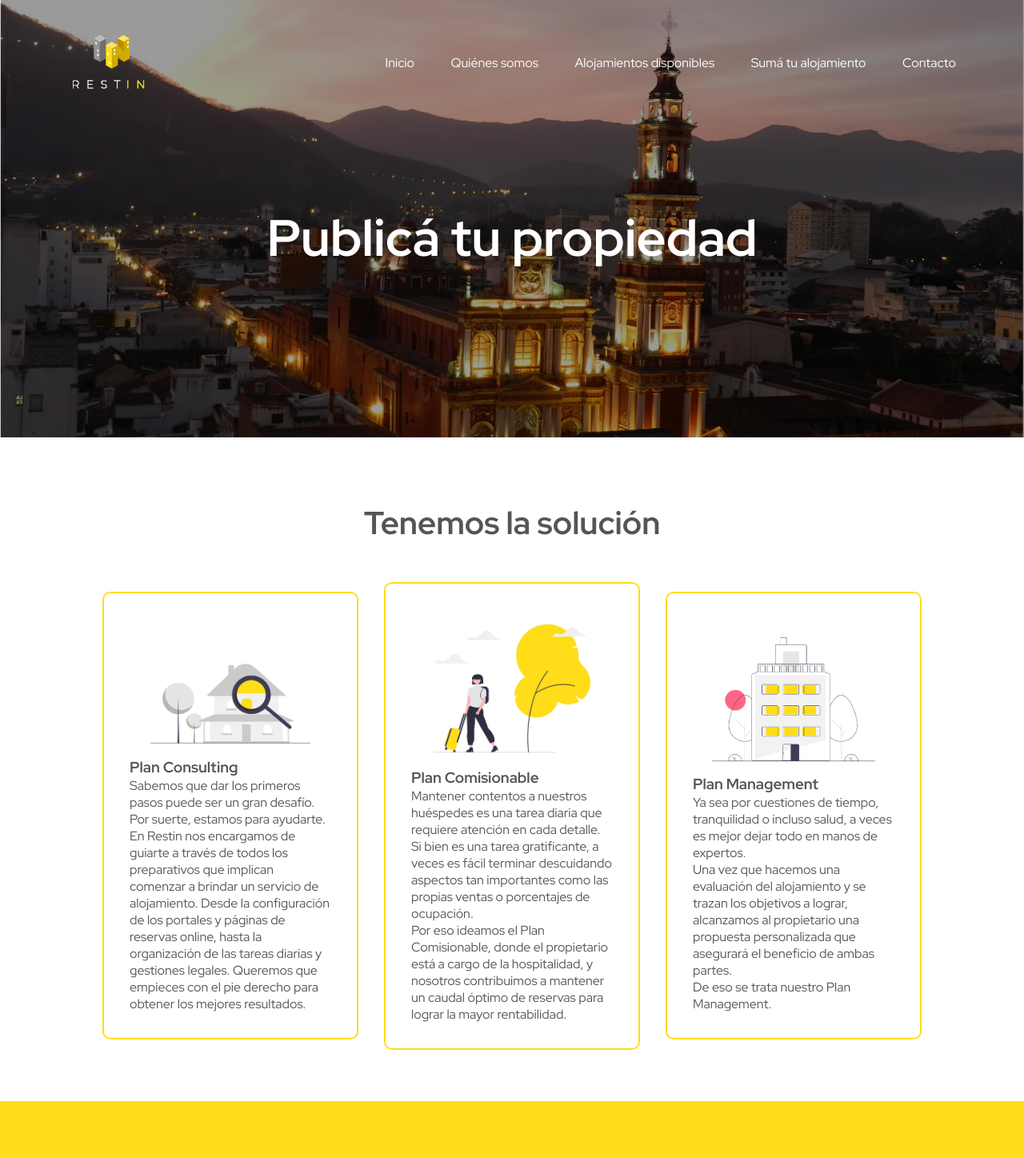
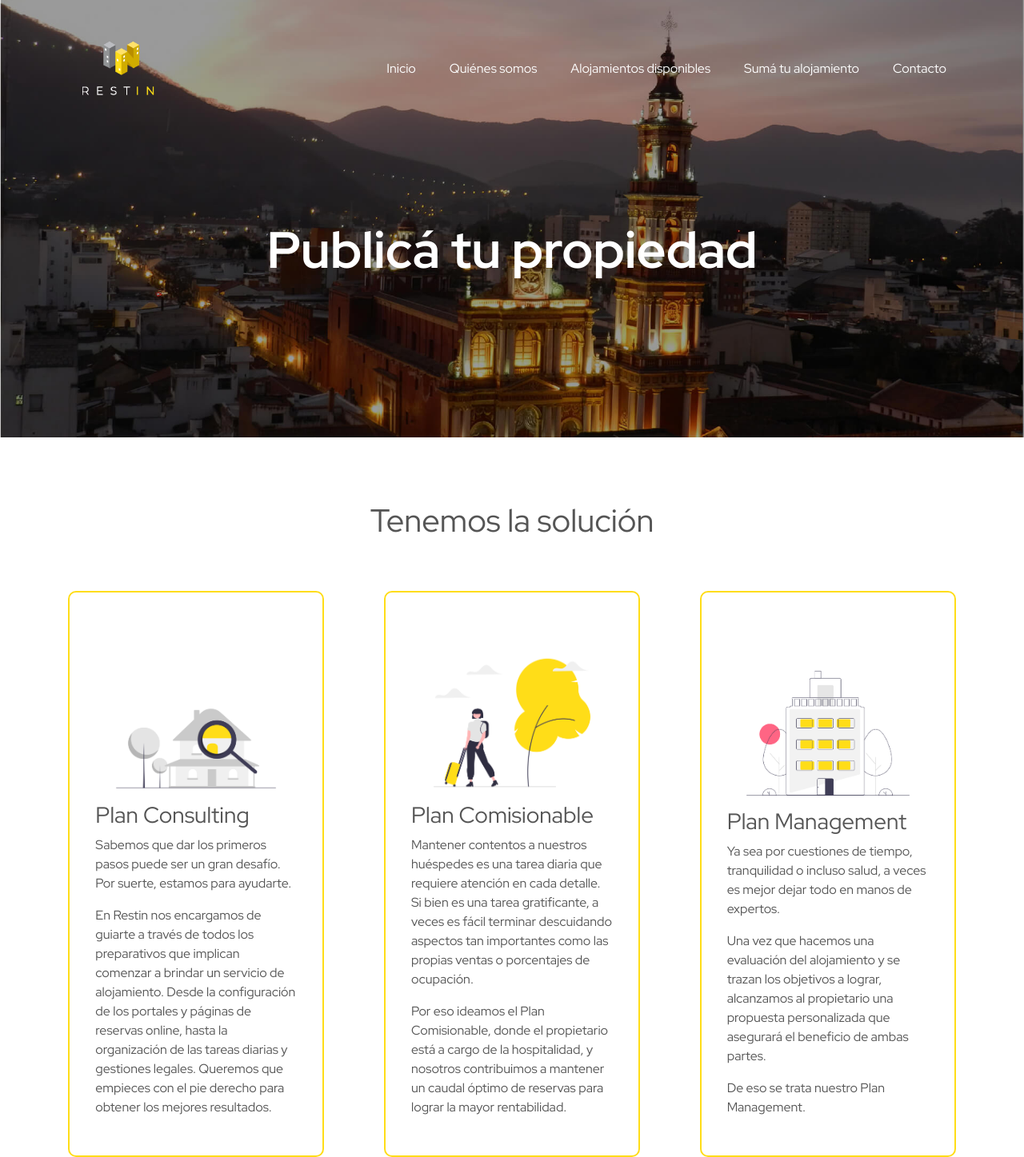
Before and after one commit to hernands/restin-alojamientos, a plain HTML site: page pages/publicar-propiedad.html in a window 1280 px wide. Shown: the part 13-1460 px from the top of the page at 80% size. Drawn offline with nearby package versions, Linux system fonts and the light colour scheme.

Commit message:
Aplicando Bootstrap en pagina de publicar propiedad

```diff
--- a/pages/publicar-propiedad.html
+++ b/pages/publicar-propiedad.html
@@ -4,7 +4,6 @@
     <meta charset="UTF-8">
     <meta http-equiv="X-UA-Compatible" content="IE=edge">
     <meta name="viewport" content="width=device-width, initial-scale=1.0">
-    <link rel="stylesheet" href="../css/styles.css">
     <!-- Font awesome -->
     <script src="https://kit.fontawesome.com/043647ae19.js" crossorigin="anonymous"></script>
     <!-- Fin Font awesome -->
@@ -13,29 +12,38 @@
     <link rel="preconnect" href="https://fonts.gstatic.com" crossorigin>
     <link href="https://fonts.googleapis.com/css2?family=Red+Hat+Display:wght@300;400;700&display=swap" rel="stylesheet">
     <!-- Fin Google fonts -->
+    <!-- Bootstrap -->
+    <link href="https://cdn.jsdelivr.net/npm/bootstrap@5.1.3/dist/css/bootstrap.min.css" rel="stylesheet" integrity="sha384-1BmE4kWBq78iYhFldvKuhfTAU6auU8tT94WrHftjDbrCEXSU1oBoqyl2QvZ6jIW3" crossorigin="anonymous">
+    <!-- Hoja de estilos propia -->
+    <link rel="stylesheet" href="../css/styles.css">
     <title>Restin Salta - Sumate a Restin</title>
 </head>
 <body>
     <!-- Header -->
     <header class="headerPaginas">
-        <div class="flexHeader">
+        <!-- Bootstrap Navbar -->
+        <nav class="navbar navbar-expand-lg navbar-dark">
+            <div class="container-fluid">
+                <div class="logoContainer">
                     <!-- Logo -->
-            <div class="logoContainer">
-                <a href="../index.html"><img src="../img/restin-logo-blanco.png" class="logo" alt="Logo"></a>
+                    <a href="./index.html"><img src="../img/restin-logo-blanco.png" class="logo" alt="Logo"></a>
                 </div>
-            <div>
-                <!-- Menú -->
-                <nav class="menu">
-                    <ul>
+                <button class="navbar-toggler" type="button" data-bs-toggle="collapse" data-bs-target="#navbarNavDropdown" aria-controls="navbarNavDropdown" aria-expanded="false" aria-label="Toggle navigation">
+                    <span class="navbar-toggler-icon"></span>
+                </button>
+                <div class="collapse navbar-collapse" id="navbarNavDropdown">
+                    <ul class="navbar-nav ms-auto menu">
+
                         <li><a href="../index.html">Inicio</a></li>
                         <li><a href="./quienes-somos.html">Quiénes somos</a></li>
                         <li><a href="./alojamientos.html">Alojamientos disponibles</a></li>
                         <li><a href="./publicar-propiedad.html">Sumá tu alojamiento</a></li>
                         <li><a href="./contacto.html">Contacto</a></li>
+
                     </ul>
-                </nav>
                 </div>
             </div>
+        </nav>
 
         <div class="containerH1">
             <h1>Publicá tu propiedad</h1>
@@ -45,20 +53,27 @@
     <main>
         <section class="section">
             <h2 class="textoCentrado">Tenemos la solución</h2>
-            <div class="containerServicios">
-                <article class="fichaServicio">
+
+            <div class="container-fluid my-5">
+                <div class="row gy-5">
+                    <div class="col-12 col-lg-4">
+                        <article class="fichaServicio mx-auto h-100">
                             <img src="../img/undraw_House_searching_re_stk8.png" alt="imagen consultoría">
                             <h3>Plan Consulting</h3>
                             <p>Sabemos que dar los primeros pasos puede ser un gran desafío. Por suerte, estamos para ayudarte. </p>
                             <p>En Restin nos encargamos de guiarte a través de todos los preparativos que implican comenzar a brindar un servicio de alojamiento. Desde la configuración de los portales y páginas de reservas online, hasta la organización de las tareas diarias y gestiones legales. Queremos que empieces con el pie derecho para obtener los mejores resultados.</p>
                         </article>
-                <article class="fichaServicio">
+                    </div>
+                    <div class="col-12 col-lg-4">
+                        <article class="fichaServicio mx-auto h-100">
                             <img src="../img/undraw_Departing_re_mlq3.png" alt="imagen comisionables">
                             <h3>Plan Comisionable</h3>
                             <p>Mantener contentos a nuestros huéspedes es una tarea diaria que requiere atención en cada detalle. Si bien es una tarea gratificante, a veces es fácil terminar descuidando aspectos tan importantes como las propias ventas o porcentajes de ocupación.</p>
                             <p>Por eso ideamos el Plan Comisionable, donde el propietario está a cargo de la hospitalidad, y nosotros contribuimos a mantener un caudal óptimo de reservas para lograr la mayor rentabilidad. </p>
                         </article>
-                <article class="fichaServicio">
+                    </div>
+                    <div class="col-12 col-lg-4">
+                        <article class="fichaServicio mx-auto h-100">
                             <img src="../img/undraw_Building_re_xfcm.png" alt="imagen administración">
                             <h3>Plan Management</h3>
                             <p> Ya sea por cuestiones de tiempo, tranquilidad o incluso salud, a veces es mejor dejar todo en manos de expertos. </p>
@@ -66,6 +81,9 @@
                             <p>De eso se trata nuestro Plan Management.</p>
                         </article>
                     </div>
+                </div>
+            </div>
+
         </section>
         <section class="fullWidthSection section">
 
@@ -110,6 +128,7 @@
         </div>
 
     </footer>
-
+    <!-- Script de Bootstrap -->
+    <script src="https://cdn.jsdelivr.net/npm/bootstrap@5.1.3/dist/js/bootstrap.bundle.min.js" integrity="sha384-ka7Sk0Gln4gmtz2MlQnikT1wXgYsOg+OMhuP+IlRH9sENBO0LRn5q+8nbTov4+1p" crossorigin="anonymous"></script>
 </body>
 </html>
```
Lines whose indentation alone changed are shown as unchanged.
